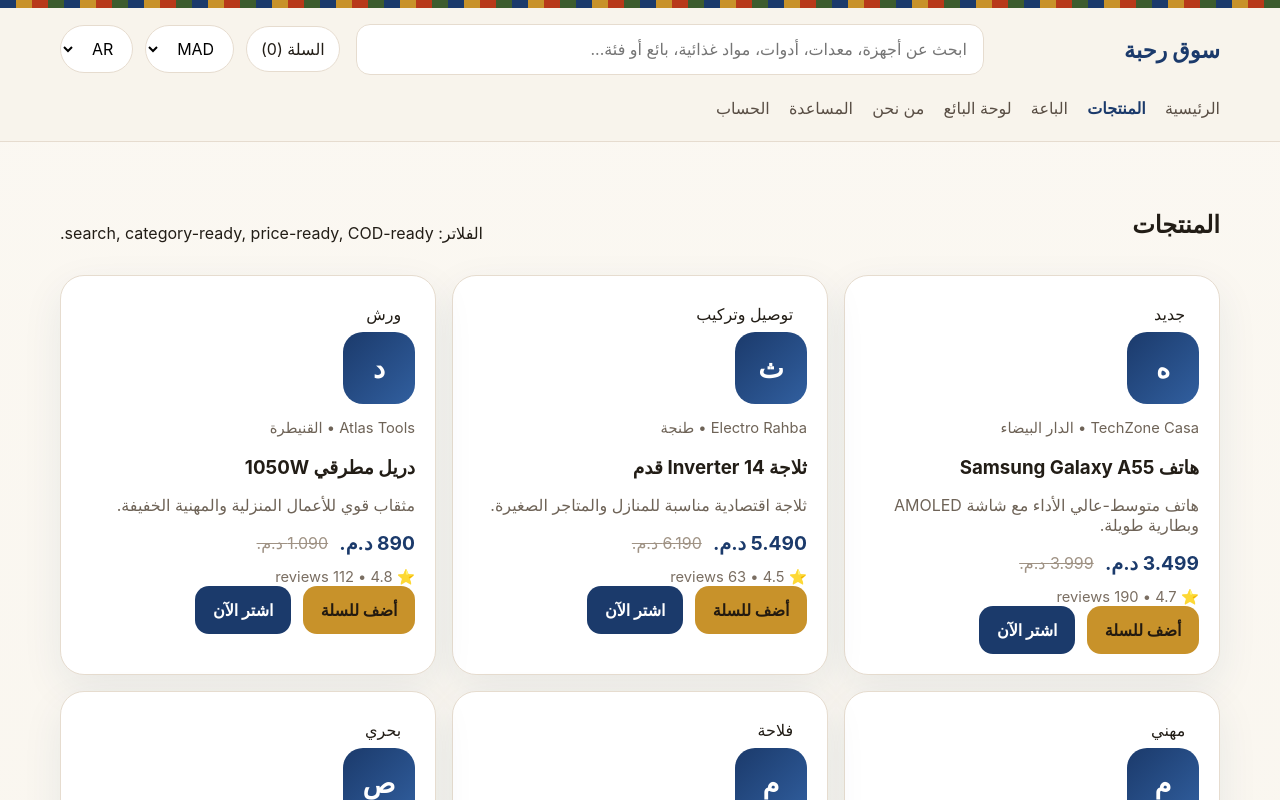
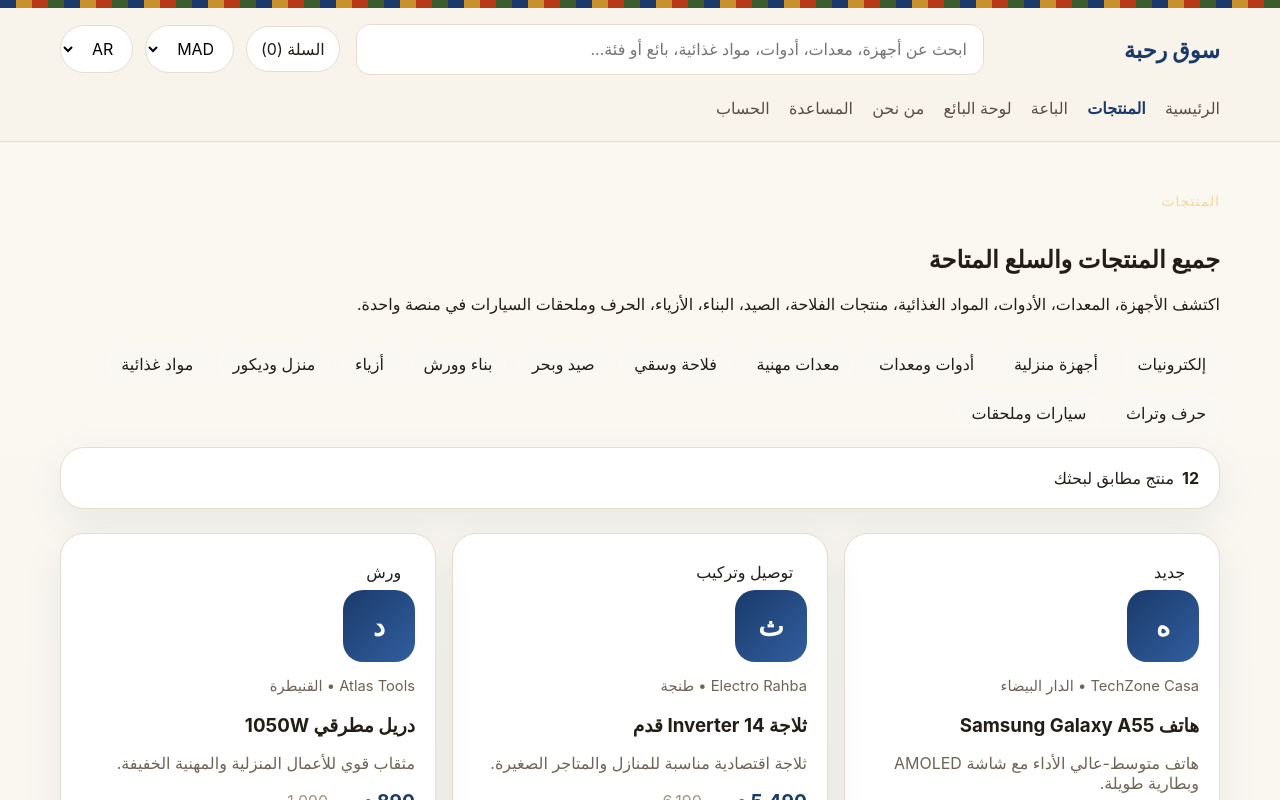
Before and after one commit to ori00fit-tech/souq-rahba-platform, a React (Vite) app in the folder apps/storefront/: page /products in a window 1280 px wide. Shown: the top 800 px of the page. Built offline with nearby package versions, Linux system fonts and the light colour scheme.

Commit message:
Improve products page layout and messaging

```diff
--- a/apps/storefront/src/pages/ProductsPage.jsx
+++ b/apps/storefront/src/pages/ProductsPage.jsx
@@ -1,17 +1,49 @@
 import ProductCard from '../components/ProductCard'
 import { useApp } from '../context/AppContext'
+import { categories } from '../data/site'
 
 export default function ProductsPage() {
-  const { filteredProducts, t } = useApp()
+  const { filteredProducts, t, query } = useApp()
 
   return (
     <section className="container section-space">
       <div className="section-head">
-        <h1>{t.navProducts}</h1>
-        <p>{t.filters}: search, category-ready, price-ready, COD-ready.</p>
+        <div>
+          <span className="eyebrow">{t.navProducts}</span>
+          <h1>جميع المنتجات والسلع المتاحة</h1>
+          <p>
+            اكتشف الأجهزة، المعدات، الأدوات، المواد الغذائية، منتجات الفلاحة،
+            الصيد، البناء، الأزياء، الحرف وملحقات السيارات في منصة واحدة.
+          </p>
+        </div>
       </div>
+
+      <div className="chip-wrap" style={{ marginBottom: '1rem' }}>
+        {categories.map((category) => (
+          <span key={category.id} className="chip">
+            {category.name}
+          </span>
+        ))}
+      </div>
+
+      <div className="panel-card" style={{ marginBottom: '1.5rem' }}>
+        <strong>{filteredProducts.length}</strong>
+        <span style={{ marginInlineStart: '0.5rem' }}>
+          منتج مطابق لبحثك{query ? `: "${query}"` : ''}
+        </span>
+      </div>
+
       <div className="product-grid">
-        {filteredProducts.map((product) => <ProductCard key={product.id} product={product} />)}
+        {filteredProducts.length > 0 ? (
+          filteredProducts.map((product) => (
+            <ProductCard key={product.id} product={product} />
+          ))
+        ) : (
+          <div className="panel-card">
+            <h3>لا توجد نتائج حالياً</h3>
+            <p>جرّب كلمات بحث أخرى أو تصفح الفئات المتاحة.</p>
+          </div>
+        )}
       </div>
     </section>
   )
```
